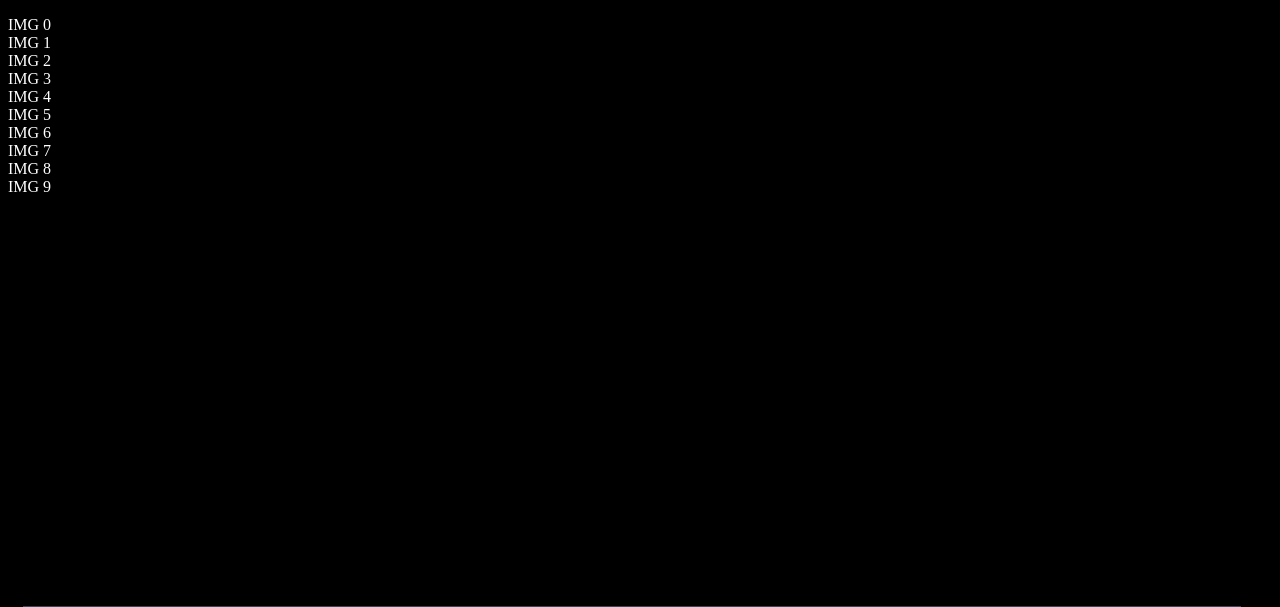
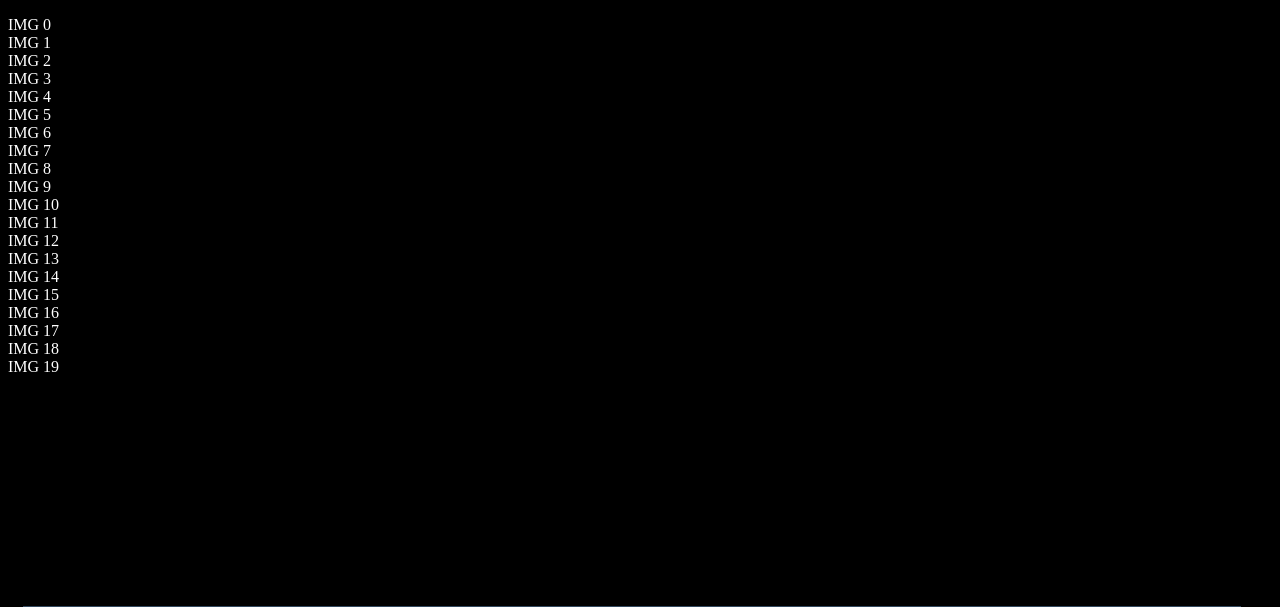
Before and after one commit to DarkErVV/DarkIB, a Flask app: page /new in a window 1280 px wide. Shown: the part 132-739 px from the top of the page. Run offline with Flask 2, Linux system fonts and the light colour scheme.

Commit message:
Change num of images to 20.

```diff
--- a/darkib/app/templates/new_img.html
+++ b/darkib/app/templates/new_img.html
@@ -1,7 +1,7 @@
 {% extends "base.html" %}
 {% block content %}
     <h3>New images.</h3>
-    {% for img in range(10) %}
+    {% for img in range(20) %}
         <div> IMG {{ img  }} </div>
     {% endfor %}
 {% endblock%}
```
